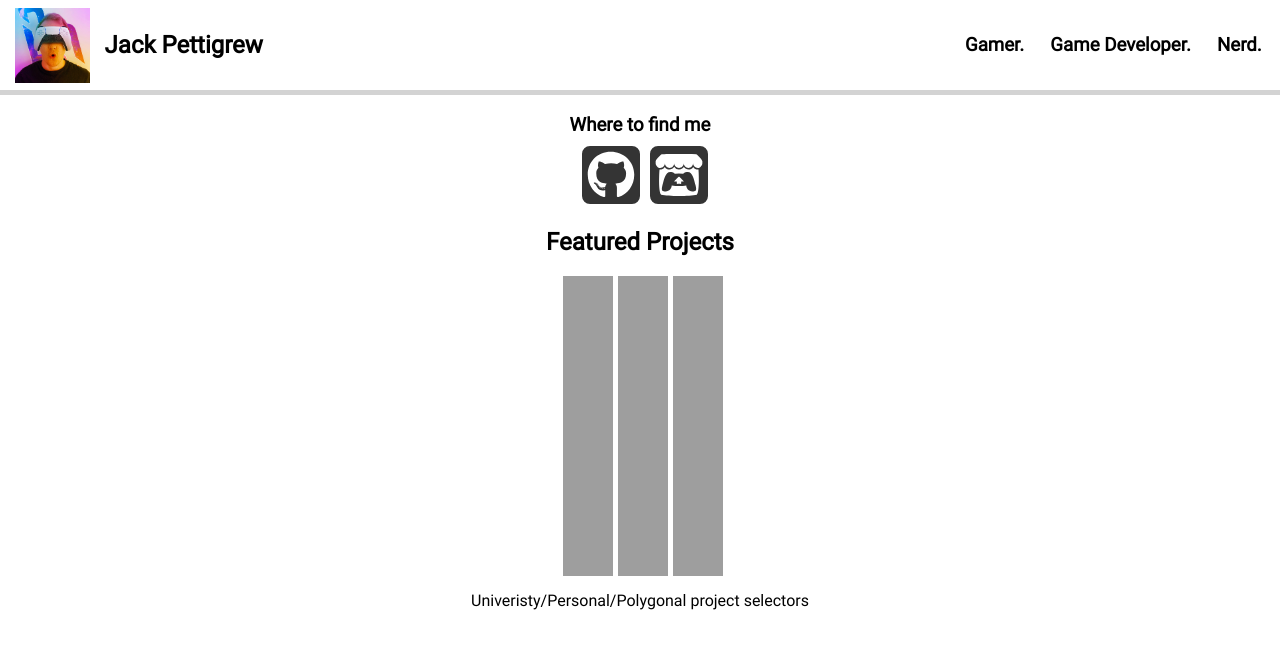
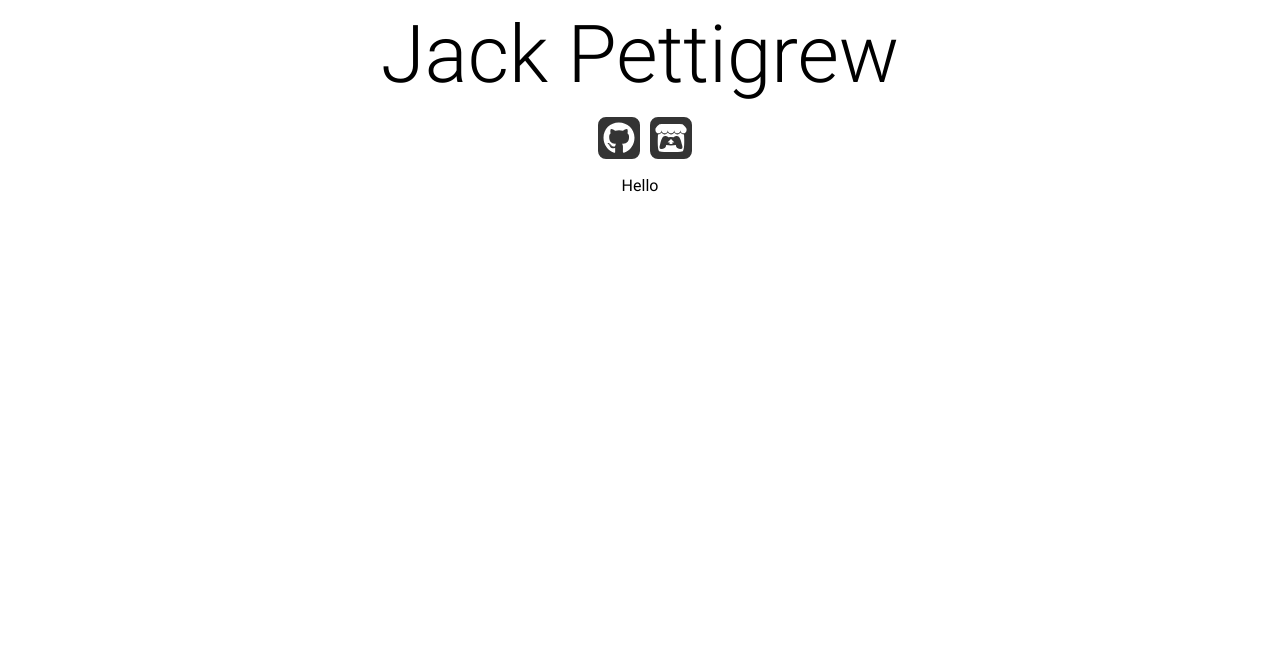
Before and after one commit to Jack-Pettigrew/Portfolio-React-Site, a React (Create React App) app: page / in a window 1280 px wide. Shown: the top 648 px of the page. Built offline with nearby package versions, Linux system fonts and the light colour scheme.

Commit message:
Added site transition intro

```diff
--- a/src/App.js
+++ b/src/App.js
@@ -5,14 +5,15 @@ import Links from './components/Links';
 
 // styles
 import "./global.css"
+import SiteTitle from './components/SiteTitle';
+import Transition from './components/Transition';
 
 function App() {
   return (
     <div className="App">
-      <Profile />
-      <Links />
-      <FeaturedProjectViewer />
-      Univeristy/Personal/Polygonal project selectors
+      <SiteTitle />
+      <Transition />
+      <p>Hello</p>
     </div>
   );
 }
--- a/src/components/Links.css
+++ b/src/components/Links.css
@@ -4,10 +4,6 @@
     justify-content: center;
     text-align: center;
     flex-direction: column;
-}
-
-.links .title {
-    margin-bottom: 0%;
 }
 
 .links .link-container {
@@ -17,12 +13,12 @@
 }
 
 .links .links-container .icon {
-    font-size: 3em;
+    font-size: 2em;
     color: white;
     background-color: rgb(52, 52, 52);
     border: 5px solid rgb(52, 52, 52);
     border-radius: 8px;
-    margin: 10px 0px 0px 10px;
+    margin: 5px 0px 0px 10px;
     transition: 0.5s;
 }
 
--- a/src/components/Links.js
+++ b/src/components/Links.js
@@ -1,15 +1,16 @@
+import { useEffect } from "react";
 import { FaGithub, FaItchIo } from "react-icons/fa"
 
 // styles
 import "./Links.css"
 
-export default function Links() {
+export default function Links({transitionClass}) {
+
   return (
       <div className="links">
-        <h3 className="title">Where to find me</h3>
         <div className="links-container">
-            <a href="https://github.com/Jack-Pettigrew" target="_blank"><FaGithub className="icon"/></a>
-            <a href="https://pixeldump.itch.io/" target="_blank"><FaItchIo className="icon"/></a>
+            <a href="https://github.com/Jack-Pettigrew" target="_blank"><FaGithub className={"icon " + transitionClass} /></a>
+            <a href="https://pixeldump.itch.io/" target="_blank"><FaItchIo className={"icon " + transitionClass} /></a>
         </div>
     </div>
   )
--- /dev/null
+++ b/src/components/SiteTitle.css
@@ -0,0 +1,60 @@
+.title {
+    position: absolute;
+    height: 100vh;
+    width: 100vw;
+    top: 0;
+    left: 0;
+    display: flex;
+    flex-direction: column;
+    justify-content: center;
+    align-items: center;
+    animation: 2s slide 2s ease forwards;
+    z-index: 1;
+}
+
+.title .name {
+    font-family: Roboto-Light;
+    font-size: 5em;
+    margin: 10px 10px;
+    animation: fadeIn 2s linear forwards;
+}
+
+.title .links .links-container .hidden-rotation {
+    transform: rotateY(90deg);
+}
+
+.title .links .links-container .rotated {
+    font-size: 2em;
+    color: white;
+    background-color: rgb(52, 52, 52);
+    border: 5px solid rgb(52, 52, 52);
+    border-radius: 8px;
+    margin: 5px 0px 0px 10px;
+    transition: 0.5s;
+    transform: rotateY(0deg);
+}
+
+.title .links .links-container .rotated:hover {
+    transform: scale(1.2);
+    transition: 0.5s;
+}
+
+@keyframes fadeIn {
+    from {
+        opacity: 0;
+    }
+
+    to {
+        opacity: 1;
+    }
+}
+
+@keyframes slide {
+    from {
+        height:100vh;
+    }
+
+    to {
+        height: 20vh;
+    }
+}
--- /dev/null
+++ b/src/components/SiteTitle.js
@@ -0,0 +1,38 @@
+import { useEffect } from "react";
+import Links from "./Links"
+import "./SiteTitle.css"
+
+export default function SiteTitle() {
+
+    // Set position to be normal - CSS doesn't animate it right
+    setTimeout(() => {
+        document.querySelector('.title').style.position = 'sticky';
+    }, 4000);
+
+    // Rotate link one by one
+    useEffect(() => {
+        const flipLink = async () => {
+            const list = document.querySelectorAll('.icon');
+
+            for (let i = 0; i < list.length; i++) {
+                await new Promise((resolve) => {
+                    setTimeout(function () {
+                        list[i].classList.add('rotated');
+                        resolve();
+                    }, 250)
+                });
+
+            }
+        };
+
+        // Delay call
+        setTimeout(flipLink, 4000);
+    });
+
+    return (
+    <div className='title'>
+        <p className="name">Jack Pettigrew</p>
+        <Links className="links" transitionClass="hidden-rotation" />
+    </div>
+)
+}
--- /dev/null
+++ b/src/components/Transition.css
@@ -0,0 +1,18 @@
+.transition {
+    position: absolute;
+    height: 100vh;
+    width: 100vw;
+    background-color: white;
+    pointer-events: none;
+    animation: 2s fadeOut 4s linear forwards;
+}
+
+@keyframes fadeOut {
+    from {
+        background-color: white;
+    }
+
+    to {
+        background-color: transparent;
+    }
+}
--- /dev/null
+++ b/src/components/Transition.js
@@ -0,0 +1,11 @@
+// styles
+import "./Transition.css"
+
+export default function Transition() {
+
+  return (
+    <div className="transition">
+
+    </div>
+  )
+}
--- a/src/global.css
+++ b/src/global.css
@@ -3,6 +3,11 @@
     src: url('./fonts/Roboto-Regular.ttf');
 }
 
+@font-face {
+    font-family: Roboto-Light;
+    src: url('./fonts/Roboto-Light.ttf');
+}
+
 * {
     font-family: Roboto;
 }
```
Also changed, not shown: src/fonts/Roboto-Light.ttf (added), 1 other file (tests, documents, lock files or other folders).
